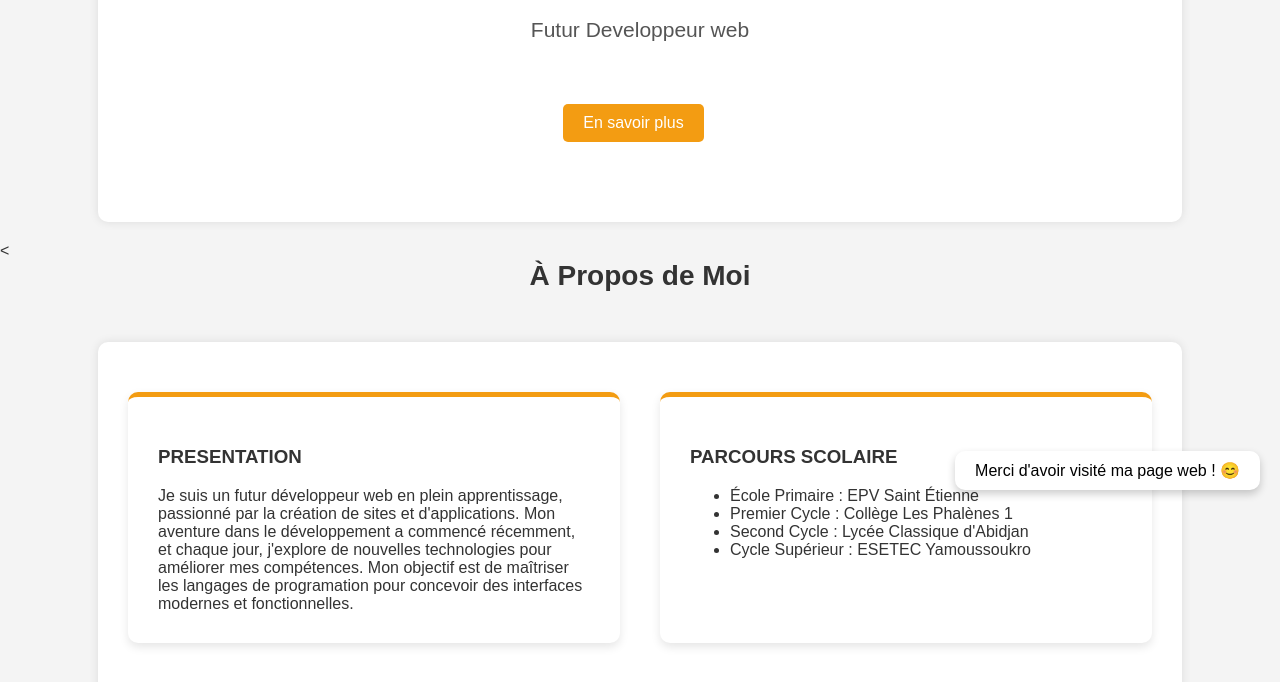
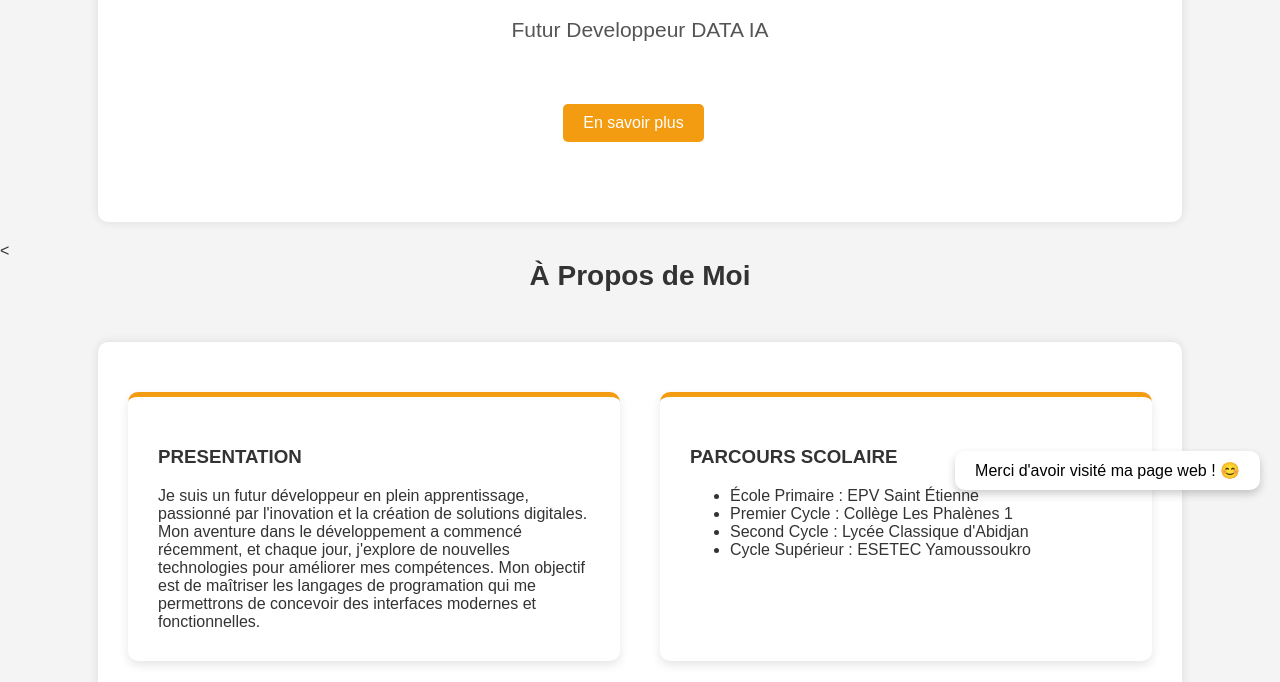
Before and after one commit to DIAB225/Projet-1-Simplon.ci, a plain HTML site: page index.html in a window 1280 px wide. Shown: the part 438-1120 px from the top of the page. Drawn offline with Linux system fonts and the light colour scheme.

Commit message:
Modify project title and developer details
Updated the project title and developer description in the HTML file.

```diff
--- a/index.html
+++ b/index.html
@@ -6,7 +6,7 @@
 	<meta name="viewport" content="width=device-width, initial-scale=1">
 	<link rel="stylesheet" href="styleprojet.css" />
 	<script src="indexM.js" ></script>
-	<title>Projet.test</title>
+	<title>Projet1.test</title>
 </head>
 <body>
 	<header>
@@ -33,7 +33,7 @@
 		<p><img src="me.jpg" alt="photo de moi" width="175" class="me"></p>
 		<div class="presentation">
 		     <h2>DIABATE BLAMATIE</h2>
-		     <p>Futur Developpeur web</p>
+		     <p>Futur Developpeur DATA IA</p>
 		</div>
 
 		<p class="prebouton">
@@ -45,7 +45,11 @@
 	<section class="moi"><!-- A propos de moi-->
 		<div class="texte">
 			<h3>PRESENTATION</h3>
-			Je suis un futur développeur web en plein  apprentissage, passionné par la création de sites et d'applications. Mon aventure dans le développement a commencé récemment, et chaque jour, j'explore de nouvelles technologies pour améliorer mes compétences. Mon objectif est de maîtriser les langages de programation pour concevoir des interfaces modernes et fonctionnelles.
+                Je suis un futur développeur en plein  apprentissage,
+                passionné par l'inovation et la création de solutions digitales.
+                Mon aventure dans le développement a commencé récemment, et chaque jour,
+                j'explore de nouvelles technologies pour améliorer mes compétences. Mon objectif est de maîtriser les langages de programation
+                 qui me permettrons de concevoir des interfaces modernes et fonctionnelles.
 		</div>
 		<div class="educ">
 			<h3>PARCOURS SCOLAIRE</h3>
@@ -85,8 +89,9 @@
 
 
 	<footer>
-		<p>&copy; 2025 Projet Test Simplon.ci</p>
+		<p>&copy; 2026 Projet Test Simplon.ci</p>
 	</footer>
 
 </body>
+
 </html>
```
